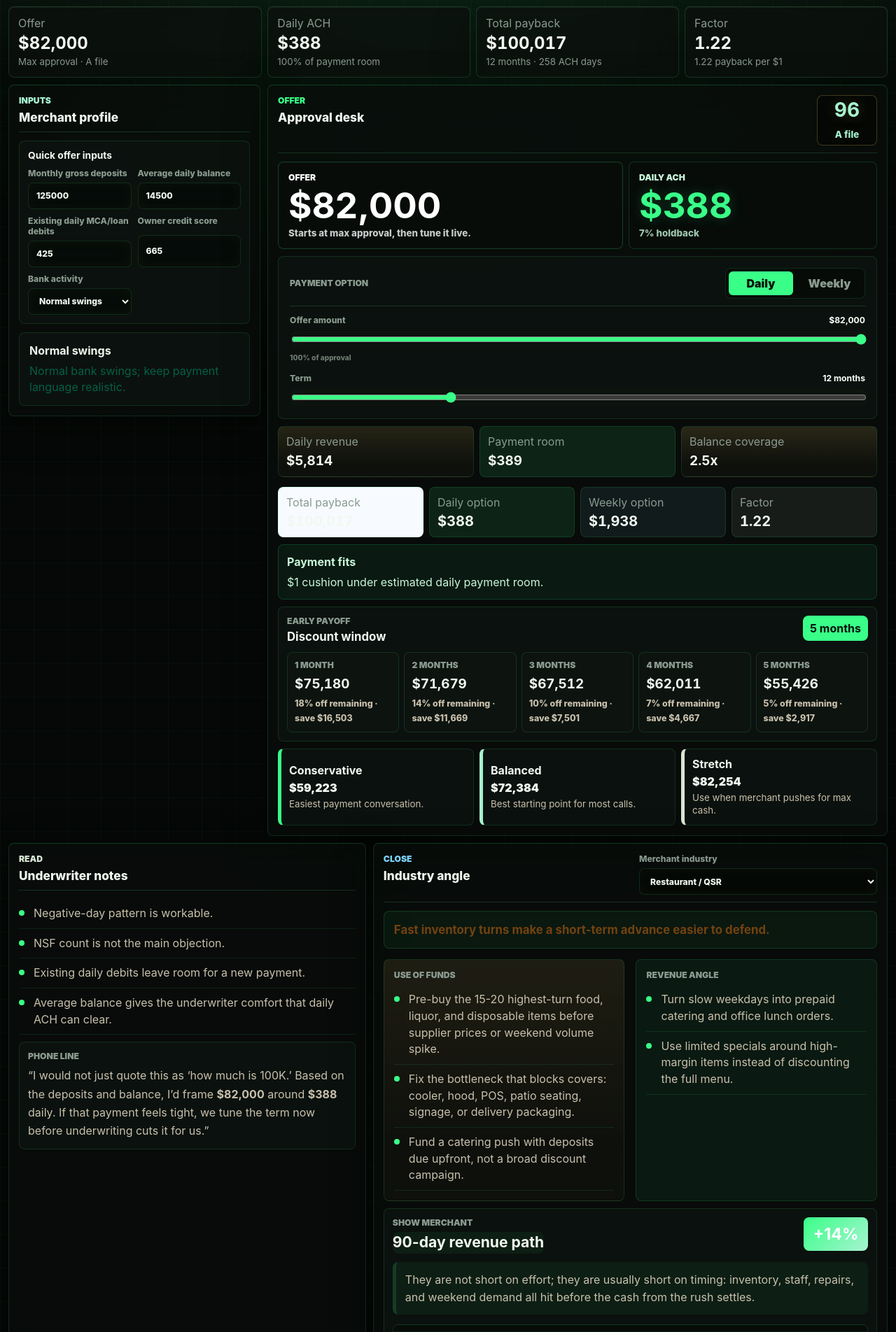
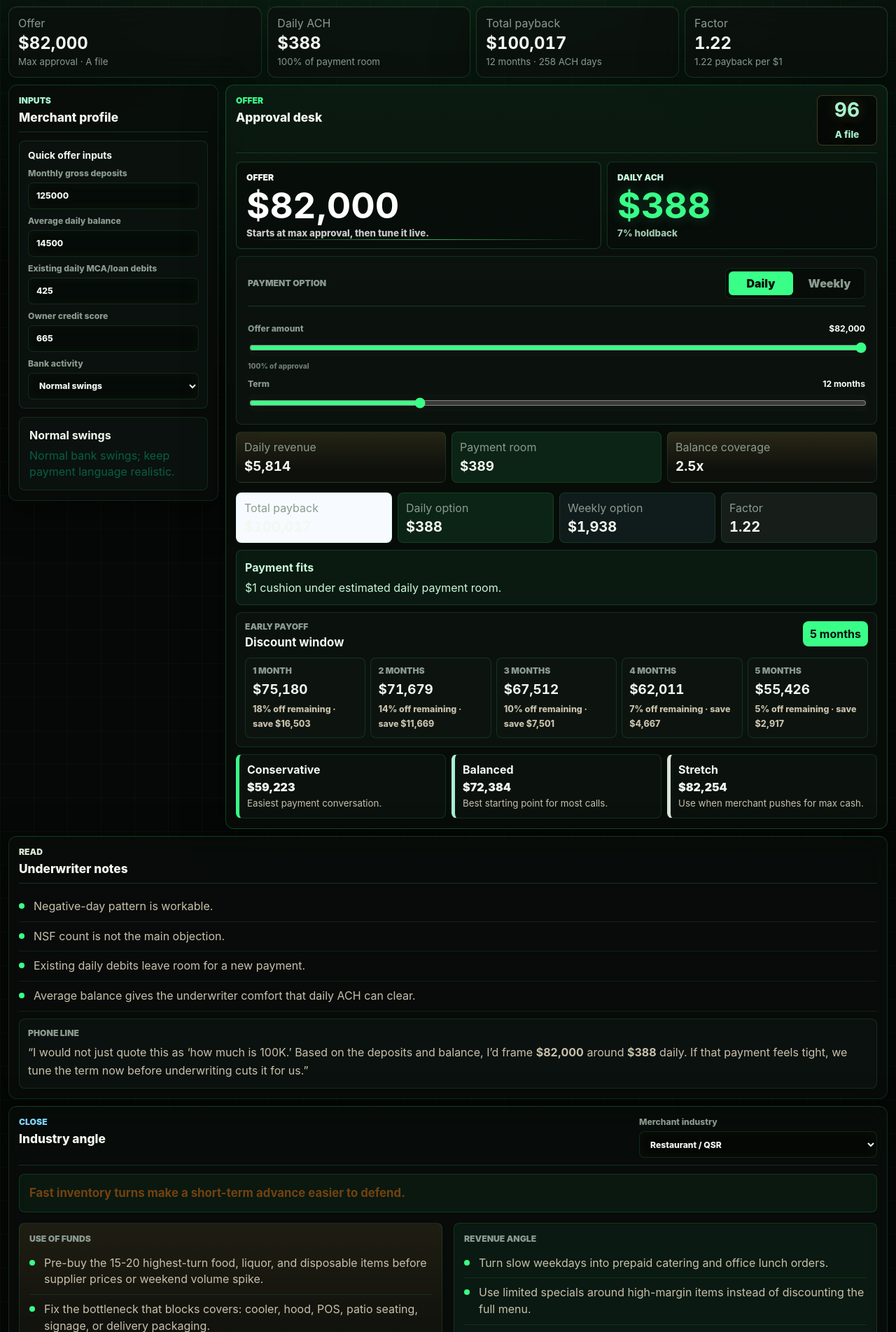
Before and after one commit to AionHz/aws-exam-readiness-coach, a Next.js app in the folder broker-club/: page / in a window 1280 px wide. Shown: the part 156-2060 px from the top of the page at 70% size. Built offline with nearby package versions, Linux system fonts and the light colour scheme.

Commit message:
Redesign Broker Club command center layout

```diff
--- a/broker-club/app/globals.css
+++ b/broker-club/app/globals.css
@@ -231,7 +231,7 @@ label,
 
 .deal-desk {
   display: grid;
-  grid-template-columns: 430px minmax(0, 1fr);
+  grid-template-columns: 430px minmax(0, 1fr) 360px;
   gap: 14px;
   align-items: start;
 }
@@ -748,9 +748,10 @@ input[type="range"] {
   line-height: 1.35;
 }
 
-.close-zone {
-  display: grid;
-  grid-template-columns: 0.82fr 1.18fr;
+.close-zone,
+.strategy-zone {
+  display: grid;
+  grid-template-columns: 1fr;
   gap: 14px;
   margin-top: 14px;
 }
@@ -1353,13 +1354,22 @@ label,
 }
 
 .deal-desk {
-  grid-template-columns: 360px minmax(0, 1fr);
+  grid-template-columns: 300px minmax(480px, 1fr) 300px;
   gap: 10px;
 }
 
-.close-zone {
+.strategy-zone {
   gap: 10px;
   margin-top: 10px;
+}
+
+.read-panel {
+  position: sticky;
+  top: 12px;
+}
+
+.strategy-zone .industry-panel {
+  display: grid;
 }
 
 .panel {
@@ -1615,6 +1625,116 @@ input[type="range"] {
   background: rgba(4, 8, 5, 0.52);
 }
 
+.input-panel .field-grid {
+  grid-template-columns: 1fr;
+}
+
+.input-panel,
+.offer-panel,
+.read-panel,
+.industry-panel {
+  border-radius: 12px;
+}
+
+.offer-panel {
+  border-color: rgba(57, 255, 136, 0.22);
+  background:
+    linear-gradient(180deg, rgba(57, 255, 136, 0.055), transparent 28%),
+    rgba(9, 14, 10, 0.84);
+}
+
+.read-panel {
+  max-height: calc(100vh - 24px);
+  overflow: auto;
+}
+
+.offer-card,
+.payment-card,
+.approval-card,
+.pricing-card {
+  border-radius: 12px;
+}
+
+.offer-focus-grid {
+  grid-template-columns: minmax(0, 1.15fr) minmax(210px, 0.85fr);
+}
+
+.offer-focus {
+  position: relative;
+  overflow: hidden;
+}
+
+.offer-focus::after {
+  content: "";
+  position: absolute;
+  inset: auto 14px 12px 14px;
+  height: 1px;
+  background: linear-gradient(90deg, transparent, rgba(57, 255, 136, 0.72), transparent);
+}
+
+.slider-card {
+  display: grid;
+  gap: 12px;
+}
+
+.slider-row + .slider-row {
+  margin-top: 0;
+}
+
+.scenario-grid button {
+  transition: transform 160ms ease, border-color 160ms ease, background 160ms ease;
+}
+
+.scenario-grid button:hover {
+  transform: translateY(-1px);
+}
+
+.strategy-zone {
+  grid-template-columns: minmax(0, 1fr);
+}
+
+.strategy-zone .industry-panel {
+  border-radius: 12px;
+}
+
+@media (max-width: 1280px) {
+  .deal-desk {
+    grid-template-columns: 300px minmax(0, 1fr);
+  }
+
+  .read-panel {
+    position: static;
+    grid-column: 1 / -1;
+    max-height: none;
+  }
+}
+
+@media (max-width: 960px) {
+  .deal-desk {
+    grid-template-columns: 1fr;
+  }
+
+  .input-panel {
+    order: 1;
+  }
+
+  .offer-panel {
+    order: 2;
+  }
+
+  .read-panel {
+    order: 3;
+  }
+
+  .summary-grid {
+    grid-template-columns: repeat(2, minmax(0, 1fr));
+  }
+
+  .offer-focus-grid {
+    grid-template-columns: 1fr;
+  }
+}
+
 @media (max-width: 1180px) {
   .deal-desk,
   .close-zone {
@@ -1659,3 +1779,32 @@ input[type="range"] {
     font-size: 2.45rem;
   }
 }
+
+@media (max-width: 1180px) {
+  .deal-desk {
+    grid-template-columns: 1fr;
+  }
+
+  .input-panel {
+    order: 1;
+  }
+
+  .offer-panel {
+    order: 2;
+  }
+
+  .read-panel {
+    order: 3;
+  }
+}
+
+@media (max-width: 560px) {
+  .summary-grid {
+    grid-template-columns: 1fr;
+  }
+
+  .market-stamp {
+    width: 100%;
+    text-align: left;
+  }
+}
--- a/broker-club/app/page.tsx
+++ b/broker-club/app/page.tsx
@@ -905,9 +905,7 @@ export default function Home() {
             ))}
           </div>
         </section>
-      </section>
 
-      <section className="close-zone">
         <div className="panel read-panel section-amber">
           <div className="panel-heading">
             <span>Read</span>
@@ -929,7 +927,9 @@ export default function Home() {
             </p>
           </div>
         </div>
+      </section>
 
+      <section className="strategy-zone">
         <div className="panel industry-panel section-purple">
           <div className="panel-heading horizontal">
             <div>
```
